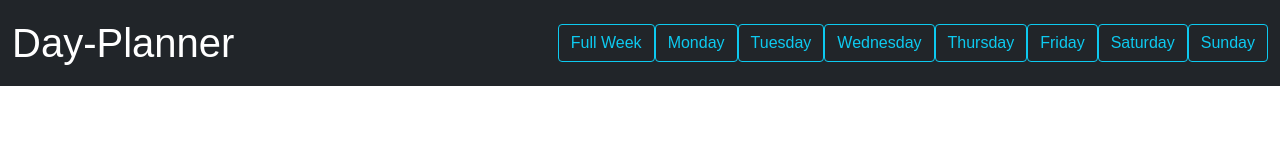
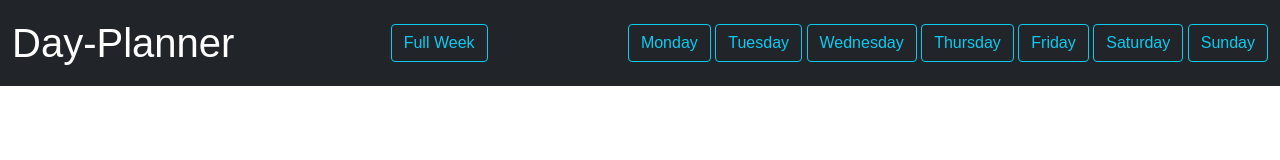
Before and after one commit to Core-Creates/05-Day-Planner, a plain HTML site: page index.html in a window 1280 px wide. Drawn offline with nearby package versions, Linux system fonts and the light colour scheme.

Commit message:
Edited css formatting for navbar

```diff
--- a/index.html
+++ b/index.html
@@ -15,20 +15,31 @@
     <header>
         <nav class="navbar navbar-dark bg-dark ">
             <div class="container-fluid">
-                <div class="d-flex justify-content-sm-start">
+                <div class="d-flex align-items-stretch">
                     <a class="navbar-brand" href="#">Day-Planner</a>
                 </div>
-                <div class="d-flex justify-content-around">
+                <div class="d-flex align-items-start">
                     <button type="button" class="btn btn-outline-info">Full Week</button>
-                    <button type="button" class="btn btn-outline-info">Monday</button>
-                    <button type="button" class="btn btn-outline-info">Tuesday</button>
-                    <button type="button" class="btn btn-outline-info">Wednesday</button>
-                    <button type="button" class="btn btn-outline-info">Thursday</button>
-                    <button type="button" class="btn btn-outline-info">Friday</button>
-                    <button type="button" class="btn btn-outline-info">Saturday</button>
-                    <button type="button" class="btn btn-outline-info">Sunday</button>
+
                 </div>
 
+                <div>
+                    <button type="button" class="btn btn-outline-info">Monday</button>
+
+                    <button type="button" class="btn btn-outline-info">Tuesday</button>
+
+
+                    <button type="button" class="btn btn-outline-info">Wednesday</button>
+
+                    <button type="button" class="btn btn-outline-info">Thursday</button>
+
+                    <button type="button" class="btn btn-outline-info">Friday</button>
+
+                    <button type="button" class="btn btn-outline-info">Saturday</button>
+
+                    <button type="button" class="btn btn-outline-info">Sunday</button>
+
+                </div>
             </div>
         </nav>
     </header>
```
